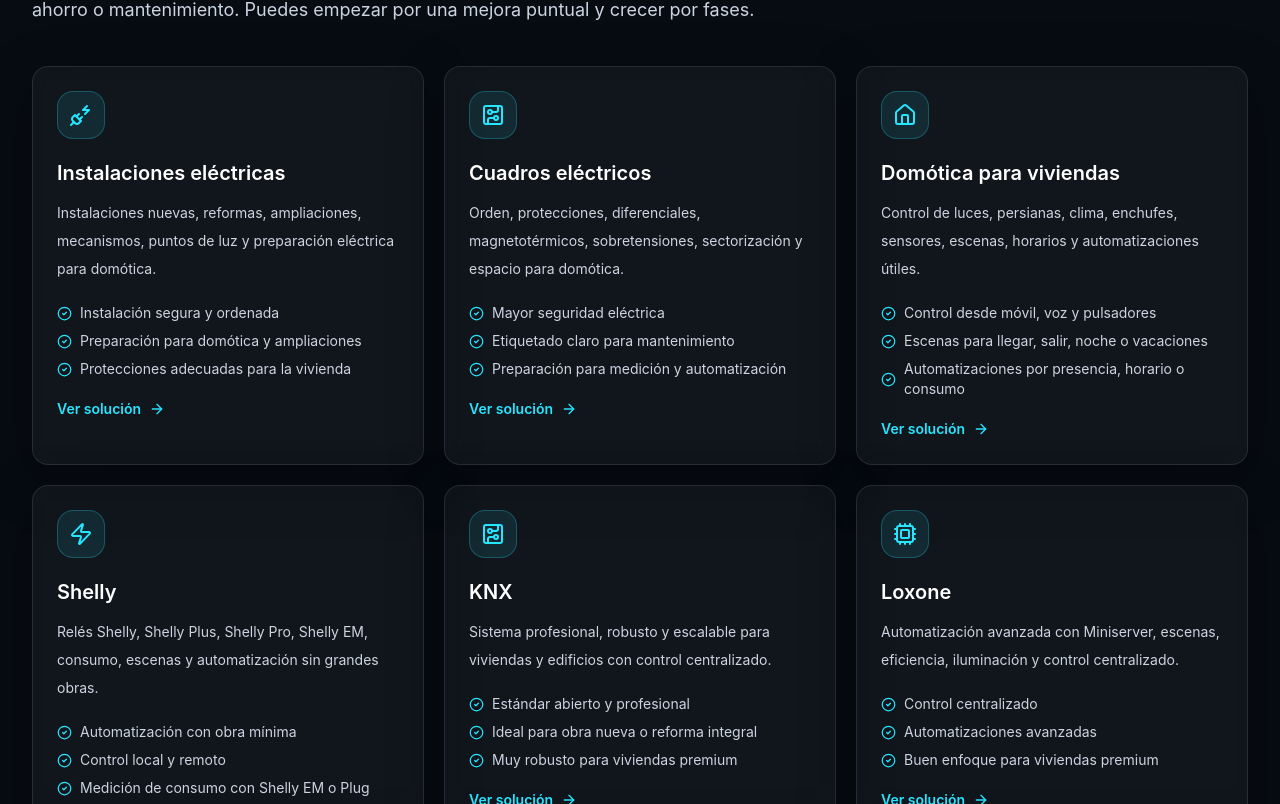
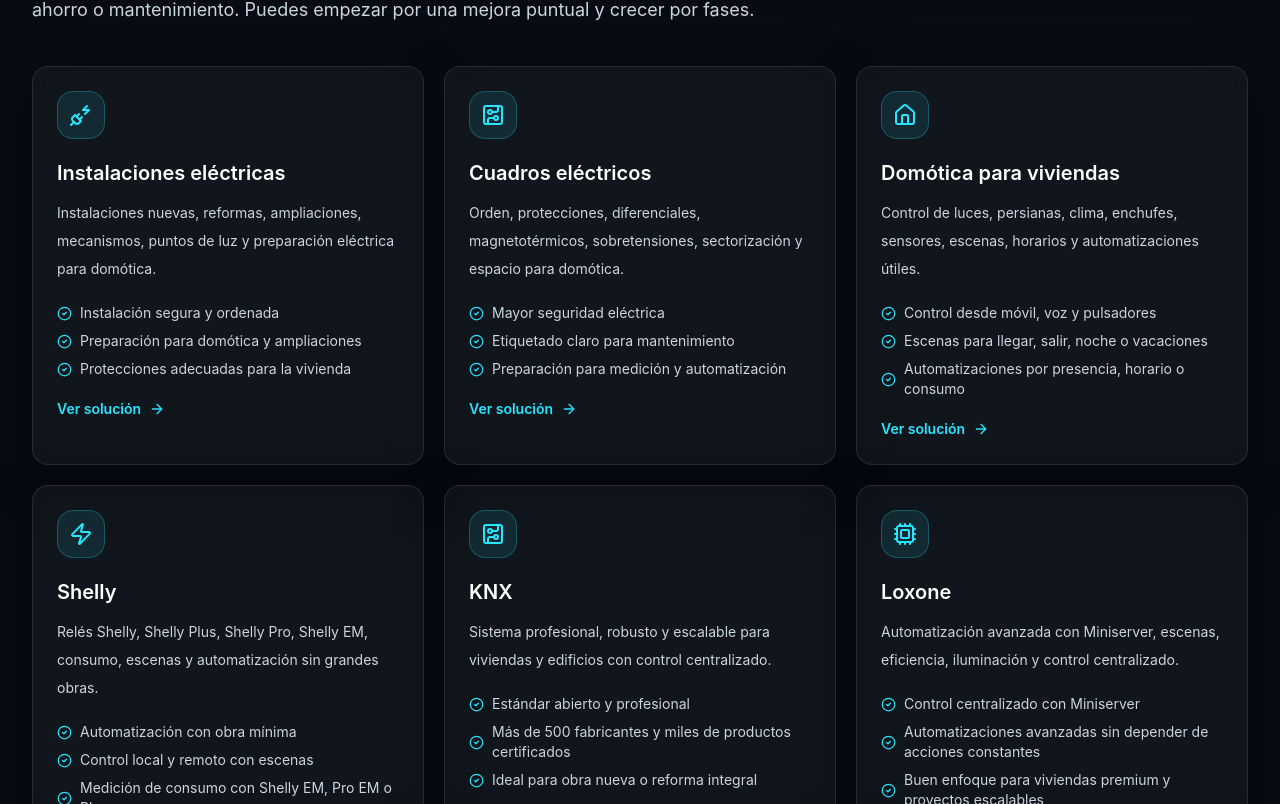
Before and after one commit to costi79/techzen-smart-homes-web, a React (Vite) app: page / in a window 1280 px wide. Shown: the part 1996-2800 px from the top of the page. Built offline with nearby package versions, Linux system fonts and the light colour scheme.

Commit message:
Mejorar traduccion persistente y contenido tecnico

```diff
--- a/src/App.jsx
+++ b/src/App.jsx
@@ -139,10 +139,10 @@
     metaTitle: "Instalación Shelly Madrid | Shelly Partner Verified",
     metaDescription: "Instalación Shelly en Madrid: Shelly Plus, Shelly Pro, Shelly EM, relés, medición de consumo, control local, escenas y automatización sin grandes obras.",
     short: "Relés Shelly, Shelly Plus, Shelly Pro, Shelly EM, consumo, escenas y automatización sin grandes obras.",
-    detail: "Shelly permite modernizar viviendas existentes manteniendo mecanismos habituales. Integramos relés, medidores, sensores y módulos Pro revisando cargas, neutros, espacio, temperatura y seguridad eléctrica. También podemos unir Shelly con Home Assistant, Apple Home o Google Home.",
-    benefits: ["Automatización con obra mínima", "Control local y remoto", "Medición de consumo con Shelly EM o Plug", "Integración con escenas y asistentes"],
-    examples: ["Automatizar luces sin cambiar toda la instalación", "Recibir aviso si un electrodoméstico consume más de lo esperado", "Controlar persianas por horario, sol o temperatura"],
-    process: ["Revisión de mecanismos y cuadro", "Selección de módulo Shelly adecuado", "Instalación, configuración y pruebas"],
+    detail: "Shelly permite modernizar viviendas existentes manteniendo mecanismos habituales. Integramos relés Shelly Plus para luces y persianas, equipos Shelly Pro en carril DIN, medidores Shelly EM/Pro EM y escenas locales revisando cargas, neutros, espacio, temperatura, WiFi/Ethernet y seguridad eléctrica. También podemos unir Shelly con Home Assistant, Apple Home o Google Home.",
+    benefits: ["Automatización con obra mínima", "Control local y remoto con escenas", "Medición de consumo con Shelly EM, Pro EM o Plug", "Integración con MQTT, Home Assistant y asistentes", "Opciones DIN para cuadros eléctricos profesionales"],
+    examples: ["Automatizar luces sin cambiar toda la instalación", "Medir dos circuitos y detectar consumos anómalos", "Controlar persianas por horario, sol o temperatura", "Usar Shelly Pro en cuadro para cargas ordenadas y documentadas"],
+    process: ["Revisión de mecanismos, cuadro y cobertura", "Selección de módulo Shelly según carga y uso", "Instalación, configuración local, pruebas y explicación"],
     faqs: [
       ["¿Shelly funciona sin Internet?", "Muchos usos pueden funcionar en red local, especialmente si se integra con Home Assistant."],
       ["¿Es seguro meter un relé detrás de un mecanismo?", "Sí, si hay espacio, cableado correcto, carga compatible y se instala con criterio eléctrico."],
@@ -158,10 +158,10 @@
     metaTitle: "Instalador KNX Madrid | KNX Partner TechZen",
     metaDescription: "Instalador KNX Partner en Madrid para iluminación, persianas, climatización, escenas, sensores, pantallas y control centralizado en viviendas premium.",
     short: "Sistema profesional, robusto y escalable para viviendas y edificios con control centralizado.",
-    detail: "KNX es un estándar profesional para proyectos que necesitan fiabilidad, vida útil y ampliación futura. Como KNX Partner, TechZen Smart Homes puede diseñar soluciones para iluminación, persianas, climatización, escenas, sensores y visualizaciones con una arquitectura sólida.",
-    benefits: ["Estándar abierto y profesional", "Ideal para obra nueva o reforma integral", "Muy robusto para viviendas premium", "Integrable con Home Assistant y visualizaciones"],
-    examples: ["Pulsadores KNX que controlan luz, persianas y escenas", "Climatización por zonas con sensores", "Escena salida que apaga, baja persianas y activa seguridad"],
-    process: ["Diseño de arquitectura KNX", "Planificación de cuadros y cableado", "Programación, pruebas y documentación"],
+    detail: "KNX es un estándar internacional de automatización de viviendas y edificios, pensado para instalaciones estables, seguras, conectadas y ampliables. Como KNX Partner, TechZen Smart Homes diseña arquitectura de bus, cuadros, actuadores, sensores, pulsadores, escenas, climatización por zonas y visualizaciones con ETS, priorizando documentación y mantenimiento futuro.",
+    benefits: ["Estándar abierto y profesional", "Más de 500 fabricantes y miles de productos certificados", "Ideal para obra nueva o reforma integral", "Muy robusto para viviendas premium", "Integrable con Home Assistant, pantallas y visualizaciones"],
+    examples: ["Pulsadores KNX que controlan luz, persianas y escenas", "Climatización por zonas con sensores", "Escena salida que apaga, baja persianas y activa seguridad", "Cuadro KNX documentado para futuras ampliaciones"],
+    process: ["Diseño de arquitectura KNX y funciones", "Planificación de bus, cuadros y cableado", "Programación ETS, pruebas, documentación y entrega"],
     faqs: [
       ["¿KNX es mejor que Shelly?", "No siempre. KNX es ideal en proyectos cableados y reformas importantes; Shelly encaja muy bien en viviendas existentes."],
       ["¿Puedo tener KNX y Home Assistant?", "Sí. Home Assistant puede aportar paneles e integraciones sobre una base KNX robusta."],
@@ -177,10 +177,10 @@
     metaTitle: "Loxone Madrid | Automatización residencial avanzada",
     metaDescription: "Integración Loxone en Madrid con Miniserver, escenas, iluminación, climatización, seguridad, eficiencia energética y control centralizado.",
     short: "Automatización avanzada con Miniserver, escenas, eficiencia, iluminación y control centralizado.",
-    detail: "Loxone encaja en viviendas que buscan automatización integrada y lógica centralizada. Permite coordinar iluminación, persianas, clima, seguridad, energía y escenas para que la casa reaccione de forma inteligente sin depender de acciones manuales constantes.",
-    benefits: ["Control centralizado", "Automatizaciones avanzadas", "Buen enfoque para viviendas premium", "Escenas y eficiencia energética"],
-    examples: ["Escena cine con luces reguladas y persianas", "Control de clima por presencia y horario", "Automatizaciones de ahorro energético con cargas no prioritarias"],
-    process: ["Definir objetivos de automatización", "Diseño de entradas, salidas y escenas", "Configuración y ajuste fino en vivienda"],
+    detail: "Loxone encaja en viviendas que buscan automatización integrada con lógica centralizada. El Miniserver coordina iluminación, persianas, clima, accesos, seguridad, energía, audio y escenas para que la casa actúe de forma automática según presencia, horario, temperatura, consumo o modo de uso.",
+    benefits: ["Control centralizado con Miniserver", "Automatizaciones avanzadas sin depender de acciones constantes", "Buen enfoque para viviendas premium y proyectos escalables", "Escenas, sombreado, clima y eficiencia energética conectados", "Opciones cableadas y ampliables para reformas o obra nueva"],
+    examples: ["Escena cine con luces reguladas y persianas", "Control de clima por presencia, horario y temperatura", "Automatizaciones de ahorro energético con cargas no prioritarias", "Sombreado automático para reducir calor y consumo"],
+    process: ["Definir objetivos y lógica de automatización", "Diseño de entradas, salidas, extensiones y escenas", "Configuración, ajuste fino en vivienda y explicación al cliente"],
     faqs: [
       ["¿Loxone sustituye a otros sistemas?", "Puede funcionar como sistema principal o integrarse con otras soluciones según el proyecto."],
       ["¿Es una solución para vivienda premium?", "Sí, especialmente cuando se busca control centralizado y automatización muy integrada."],
@@ -591,6 +591,7 @@
 
   return (
     <div className="min-h-screen bg-ink text-white">
+      <GoogleTranslateMount />
       <Header />
       <main>
         {currentPath === "/" && <HomePage />}
@@ -1078,7 +1079,7 @@
   const [language, setLanguage] = useState("es");
 
   useEffect(() => {
-    const saved = localStorage.getItem("techzen-language") || "es";
+    const saved = readSelectedLanguage();
     setLanguage(saved);
     document.documentElement.lang = saved === "zh-CN" ? "zh" : saved;
   }, []);
@@ -1089,8 +1090,14 @@
     localStorage.setItem("techzen-language", next);
     document.documentElement.lang = next === "zh-CN" ? "zh" : next;
 
-    if (next === "es") return;
-    window.location.href = googleTranslateUrl(next);
+    if (next === "es") {
+      clearGoogleTranslateCookie();
+      window.location.reload();
+      return;
+    }
+
+    setGoogleTranslateCookie(next);
+    window.location.reload();
   }
 
   return (
@@ -1102,6 +1109,28 @@
       </select>
     </label>
   );
+}
+
+function GoogleTranslateMount() {
+  useEffect(() => {
+    window.googleTranslateElementInit = () => {
+      if (!window.google?.translate?.TranslateElement) return;
+      new window.google.translate.TranslateElement({
+        pageLanguage: "es",
+        includedLanguages: languages.filter((item) => item.code !== "es").map((item) => item.code).join(","),
+        autoDisplay: false,
+      }, "google_translate_element");
+    };
+
+    if (!document.querySelector('script[src*="translate_a/element.js"]')) {
+      const script = document.createElement("script");
+      script.src = "https://translate.google.com/translate_a/element.js?cb=googleTranslateElementInit";
+      script.async = true;
+      document.body.appendChild(script);
+    }
+  }, []);
+
+  return <div id="google_translate_element" className="google-translate-mount" aria-hidden="true" />;
 }
 
 function Section({ id, eyebrow, title, intro, children }) {
@@ -1162,13 +1191,23 @@
   return `tel:${PHONE_NUMBER.replaceAll(" ", "")}`;
 }
 
-function googleTranslateUrl(targetLanguage) {
-  const basePath = base.replace(/\/$/, "");
-  const currentPath = typeof window === "undefined" ? "/" : window.location.pathname.replace(basePath, "") || "/";
-  const currentHash = typeof window === "undefined" ? "" : window.location.hash;
-  const cleanPath = currentPath.startsWith("/") ? currentPath : `/${currentPath}`;
-  const productionUrl = `${SITE_URL}${cleanPath}${currentHash}`;
-  return `https://translate.google.com/translate?sl=es&tl=${encodeURIComponent(targetLanguage)}&u=${encodeURIComponent(productionUrl)}`;
+function readSelectedLanguage() {
+  if (typeof document === "undefined") return "es";
+  const match = document.cookie.match(/(?:^|;\s*)googtrans=\/es\/([^;]+)/);
+  return decodeURIComponent(match?.[1] || localStorage.getItem("techzen-language") || "es");
+}
+
+function setGoogleTranslateCookie(targetLanguage) {
+  const value = `/es/${targetLanguage}`;
+  const maxAge = 60 * 60 * 24 * 365;
+  document.cookie = `googtrans=${value};path=/;max-age=${maxAge}`;
+  document.cookie = `googtrans=${value};path=/;domain=${window.location.hostname};max-age=${maxAge}`;
+}
+
+function clearGoogleTranslateCookie() {
+  document.cookie = "googtrans=;path=/;max-age=0";
+  document.cookie = `googtrans=;path=/;domain=${window.location.hostname};max-age=0`;
+  localStorage.removeItem("techzen-language");
 }
 
 function setMeta(name, content) {
--- a/src/styles.css
+++ b/src/styles.css
@@ -70,6 +70,10 @@
 
   .language-selector option {
     @apply bg-ink text-white;
+  }
+
+  .google-translate-mount {
+    @apply sr-only;
   }
 
   .device-panel {
```
